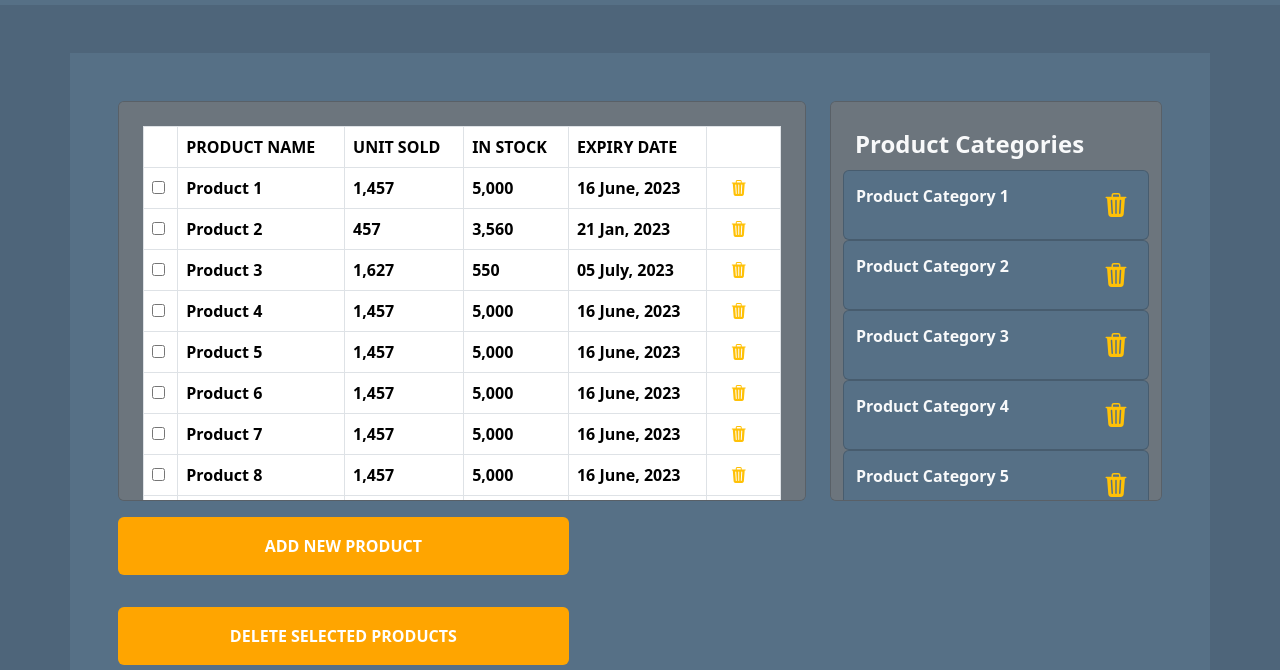
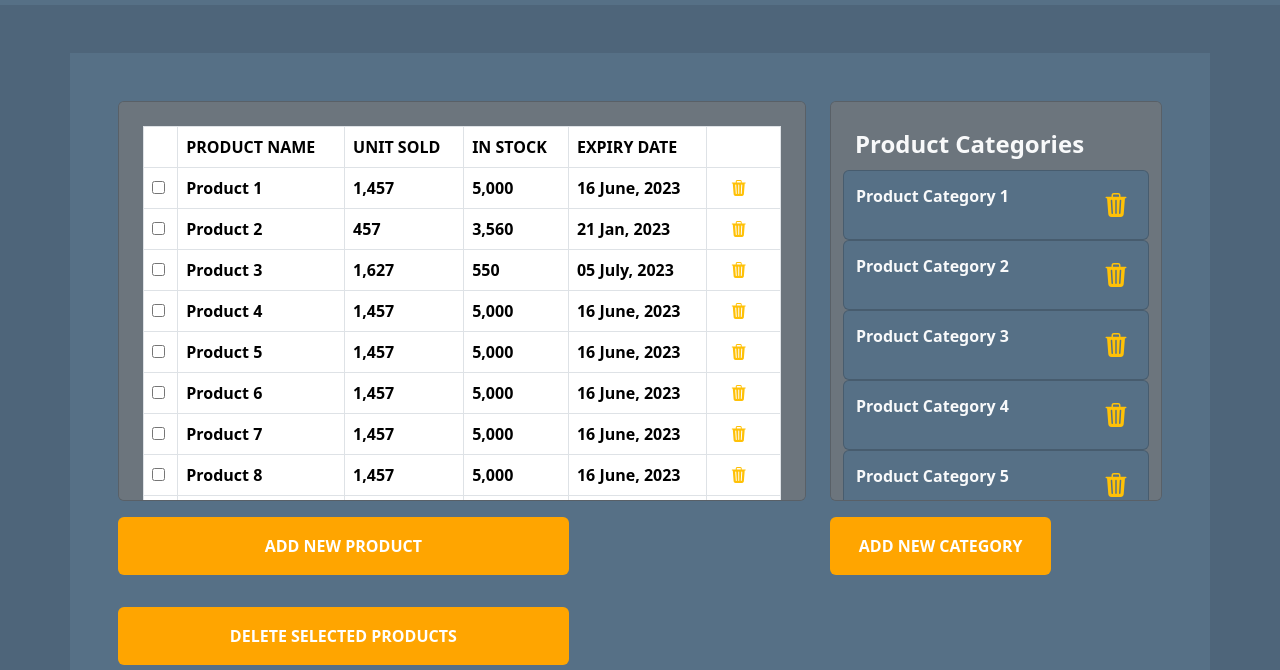
Before and after one commit to Kobby-Jones/admin_dashboard, a website: page products.html in a window 1280 px wide. Shown: the part 107-777 px from the top of the page. Drawn offline with nearby package versions, Linux system fonts and the light colour scheme.

Commit message:
Add new Category button

```diff
--- a/products.html
+++ b/products.html
@@ -340,7 +340,13 @@
                     </div>
                 </div>
                </div>
+               <div class="col-lg-8">
+                <div class="py-3 text-uppercase text-light" style="width: 100%;">
+                    <button class="btn delete-product-btn fw-bold py-3 text-uppercase">Add new Category</button>
+                </div>
             </div>
+            </div>
+
         </div>
     </div>
 
```
